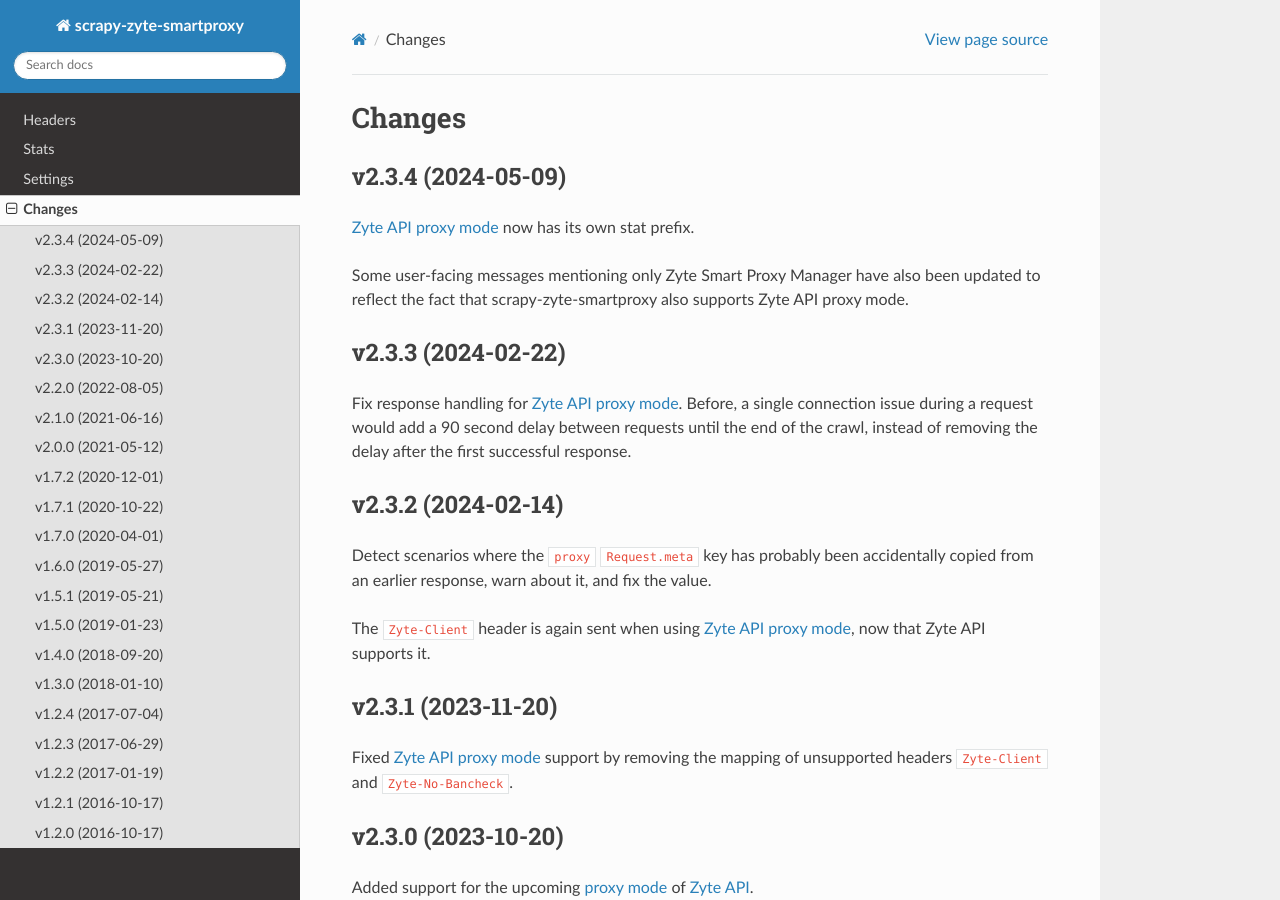
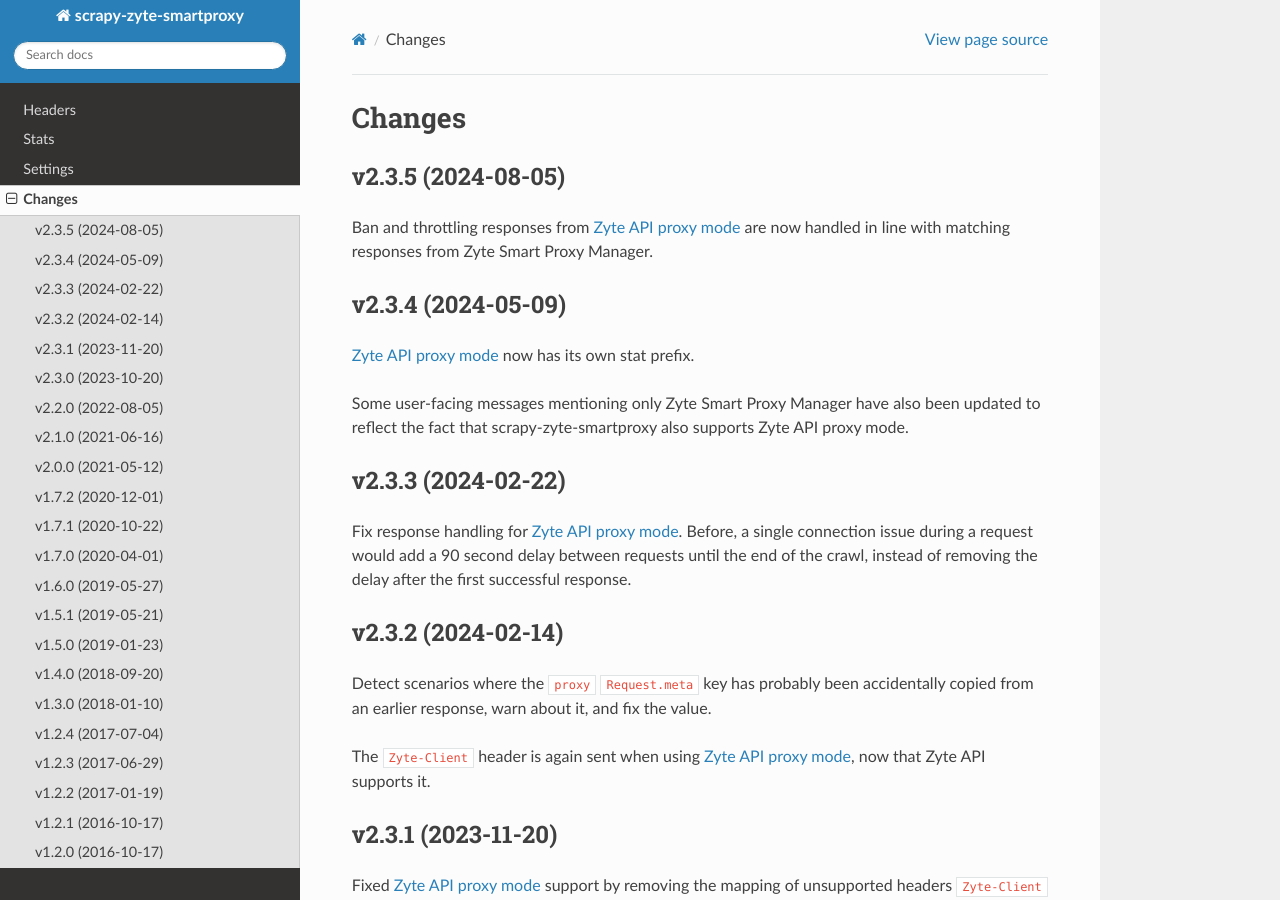
Before and after one commit to scrapy-plugins/scrapy-zyte-smartproxy, a Sphinx documentation site: the page built from docs/news.rst, in a window 1280 px wide and 900 px high. Built offline with Sphinx 7.4.7 and the Read the Docs theme 2.0.0, drawn with Linux system fonts in a browser that asks for light colours; the version number could not be read and is left out.

Commit message:
Release notes for 2.3.5 (#124)

```diff
--- a/docs/news.rst
+++ b/docs/news.rst
@@ -2,6 +2,12 @@
 
 Changes
 =======
+
+v2.3.5 (2024-08-05)
+-------------------
+
+Ban and throttling responses from `Zyte API`_ `proxy mode`_ are now handled in
+line with matching responses from Zyte Smart Proxy Manager.
 
 v2.3.4 (2024-05-09)
 -------------------
```
